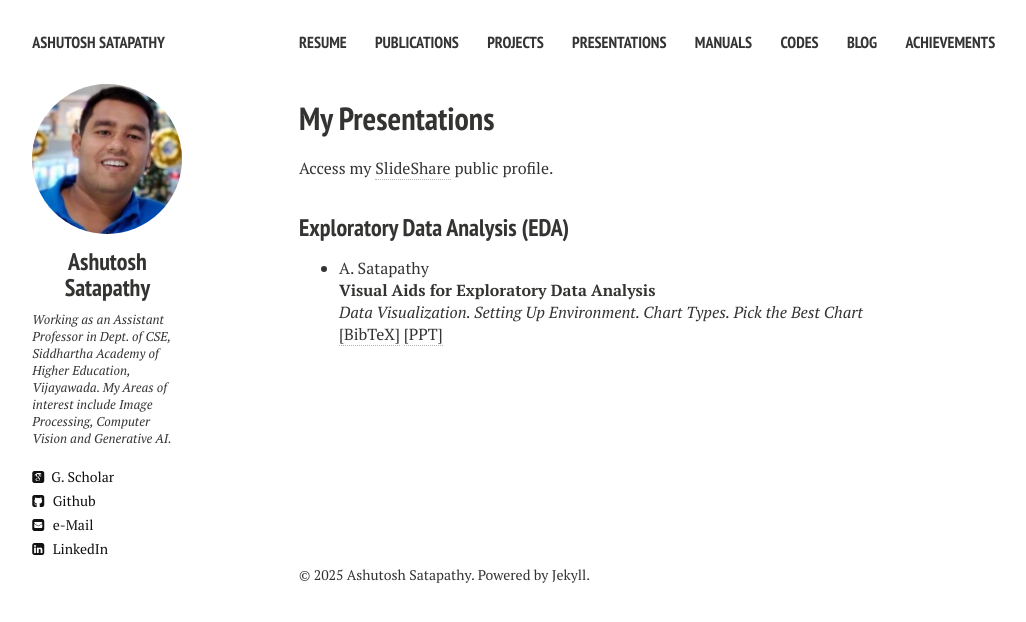
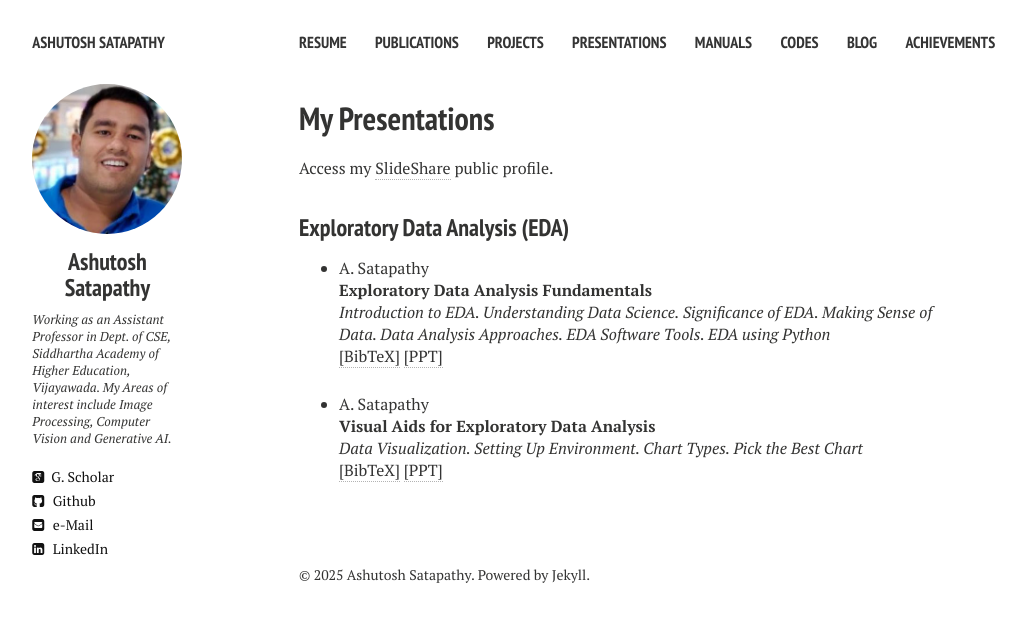
Before and after one commit to ashutoshsatapathy1990/ashutoshsatapathy1990.github.io, a Jekyll site: the page built from presentations-EDA.md, in a window 1280 px wide. Shown: the top 622 px of the page, without its empty margins (21-1047 px from the left). Built offline with Jekyll 4.4.1, drawn with Linux system fonts in a browser that asks for light colours; nearby versions of some CDN libraries.

Commit message:
Update presentations-EDA.html

```diff
--- a/_layouts/presentations-EDA.html
+++ b/_layouts/presentations-EDA.html
@@ -83,6 +83,30 @@ div.bibtex pre { font-size: 75%; overflow: auto;  width: 100%; padding: 0em 0em;
 <h3 style="margin-bottom:0px;padding-top:10px;">Exploratory Data Analysis (EDA)</h3>
 <ul class="biblist">
 
+<!-- Item: ashutosh2025asdb -->
+<li ><p>
+A. Satapathy
+<br><b>Exploratory Data Analysis Fundamentals</b><br>
+<i>Introduction to EDA. Understanding Data Science. Significance of EDA. Making Sense of Data. Data Analysis Approaches. EDA Software Tools. EDA using Python</i>
+<br />
+<a href="javascript:toggleBibtex('ashutosh2025asdb')">[BibTeX]</a>
+<a href="https://www.slideshare.net/slideshow/exploratory_data_analysis_fundamentals-pdf/282478226">[PPT]</a>
+</p>
+<div id="bib_ashutosh2025asdb" class="bibtex noshow">
+<pre>
+@misc{satapathy2025EDAfundamentals,
+  author       = {Ashutosh Satapathy},
+  title        = {Exploratory Data Analysis Fundamentals},
+  howpublished = {Lecture slides},
+  year         = {2025},
+  month        = aug,
+  institution  = {Siddhartha Academy of Higher Education (Deemed to be University)},
+  address      = {Vijayawada, India}
+}
+</pre>
+</div>
+</li>
+
 <!-- Item: ashutosh2025asda -->
 <li ><p>
 A. Satapathy
```
